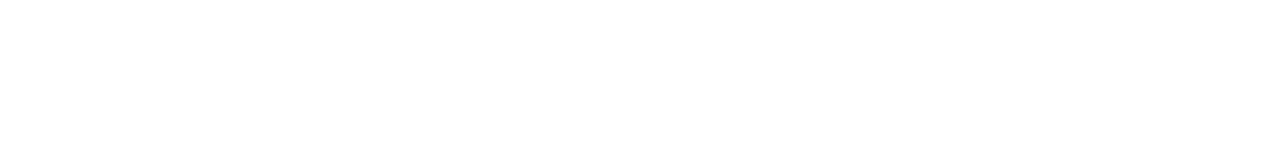
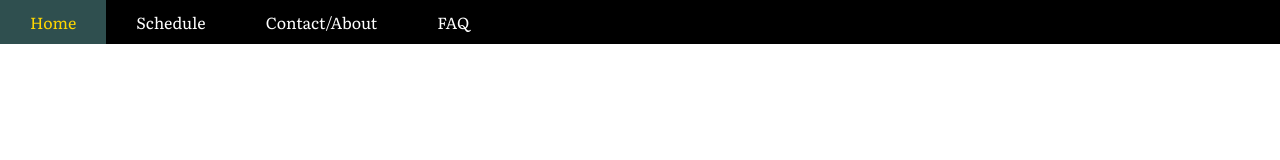
Before and after one commit to nicklank/web-css-midterm, a plain HTML site: page Home.html in a window 1280 px wide. Drawn offline with Linux system fonts and the light colour scheme.

Commit message:
header business

```diff
--- a/Home.html
+++ b/Home.html
@@ -3,9 +3,28 @@
 <head>
     <meta charset="UTF-8">
     <meta name="viewport" content="width=device-width, initial-scale=1.0">
-    <title>Document</title>
+    <title>Colorado Symphony</title>
+    <link rel="stylesheet" href="/Style.css"
+
+    <link rel="preconnect" href="https://fonts.googleapis.com">
+    <link rel="preconnect" href="https://fonts.gstatic.com" crossorigin>
+    <link href="https://fonts.googleapis.com/css2?family=Literata:ital,opsz,wght@0,7..72,200..900;1,7..72,200..900&display=swap" rel="stylesheet">
+
 </head>
+
 <body>
+
+    <nav>
+        <ul>
+            <li><a href="default.asp">Home</a></li>
+            <li><a href="news.asp">Schedule</a></li>
+            <li><a href="content.asp">Contact/About</a></li>
+            <li><a href="about.asp">FAQ</a></li>
+        </ul>
+
+    </nav>
+
+
 
 </body>
 </html>
--- a/Style.css
+++ b/Style.css
@@ -0,0 +1,47 @@
+
+
+
+body{
+    margin: 0;
+}
+
+
+
+ul{
+    list-style: none;   /* get rid of bullet */
+    display:flex;
+    background-color: black;
+    margin: 0;
+    padding: 10px 0px;
+
+}
+
+li a{
+    text-decoration: none; /* get rid of underline*/
+    padding: 10px 30px;
+    color: white;
+    font-family: "Literata", serif;
+    transition: color 1s;
+}
+
+li a:hover{
+    background-color: darkslategrey;
+    color:gold;
+}
+
+
+li a:active{
+    background-color: white;
+    color: black;
+}
+
+
+@media screen and (max-width: 800px){
+   ul{
+        flex-direction: column;
+    }
+    li{
+        width: 100vs;
+        padding: 10px 30px;
+    }
+}
```
